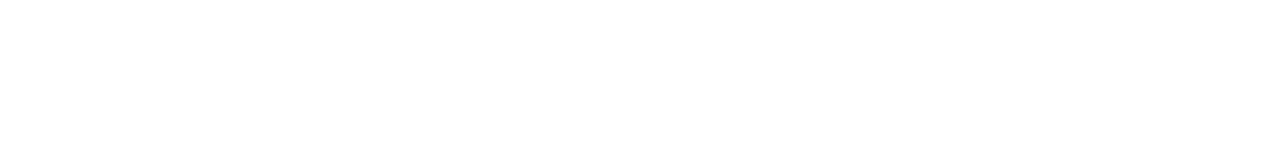
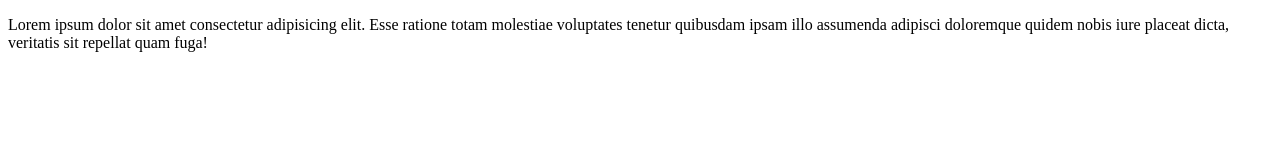
Before and after one commit to arclub99/Form-using-Focus, a plain HTML site: page index.html in a window 1280 px wide. Drawn offline with Linux system fonts and the light colour scheme.

Commit message:
Here add container of html

```diff
--- a/index.html
+++ b/index.html
@@ -6,6 +6,9 @@
     <title>Document</title>
 </head>
 <body>
-
+    <div class="container">
+        <p>Lorem ipsum dolor sit amet consectetur adipisicing elit. Esse ratione totam molestiae voluptates tenetur quibusdam
+            ipsam illo assumenda adipisci doloremque quidem nobis iure placeat dicta, veritatis sit repellat quam fuga!</p>
+    </div>
 </body>
 </html>
```
